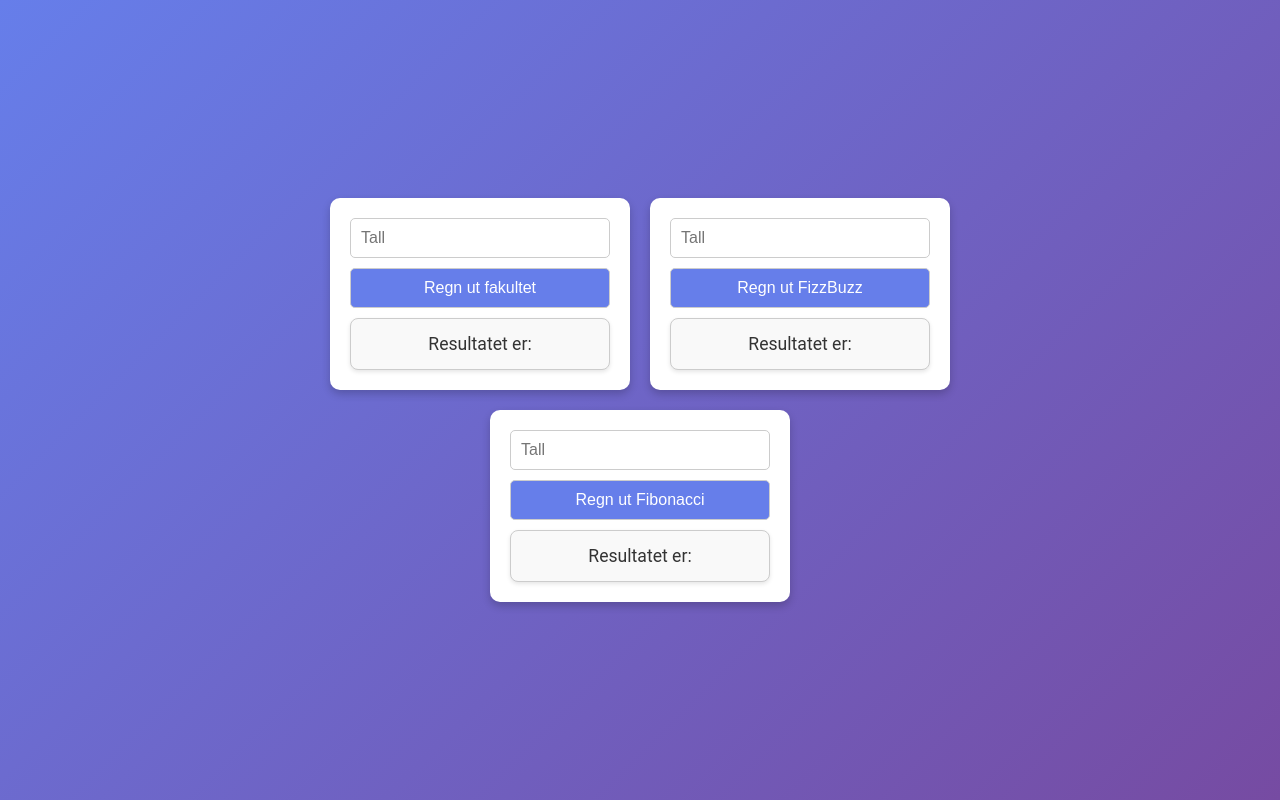
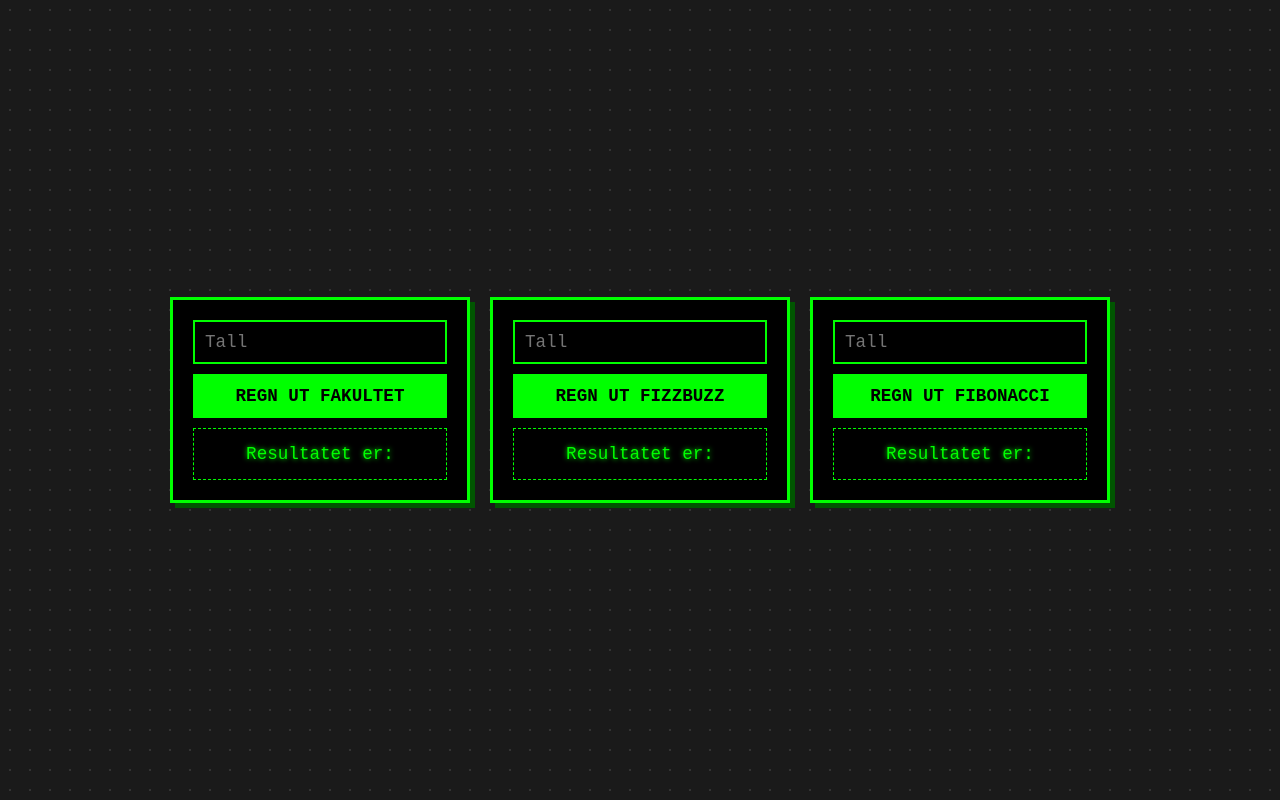
Before and after one commit to hyperit123/kalculater, a website with bundled scripts: page index.html in a window 1280 px wide. Built offline with nearby package versions, Linux system fonts and the light colour scheme.

Commit message:
feat: update README and style for improved user experience and aesthetics

```diff
--- a/style.css
+++ b/style.css
@@ -10,35 +10,39 @@ body {
     justify-content: center;
     align-items: center;
     min-height: 100vh;
-    background: linear-gradient(135deg, #667eea 0%, #764ba2 100%);
-    font-family: 'Roboto', Arial, sans-serif;
-    color: #333;
+    background: #1a1a1a;
+    background-image: radial-gradient(#333 10%, transparent 10%);
+    background-size: 20px 20px;
+    font-family: 'Courier New', Courier, monospace;
+    color: #00ff00;
     padding: 20px;
 }
 
 /* Enhanced container styles */
 .container {
-    display: flex;
-    flex-wrap: wrap;
+    display: grid;
+    grid-template-columns: repeat(auto-fit, minmax(280px, 300px));
     gap: 20px;
     justify-content: center;
+    width: 100%;
 }
 
 /* Individual box styles */
 .box {
-    background: #fff;
-    border-radius: 10px;
-    box-shadow: 0 4px 8px rgba(0, 0, 0, 0.2);
+    background: #000;
+    border: 3px solid #00ff00;
+    border-radius: 0;
+    box-shadow: 5px 5px 0px #005500;
     padding: 20px;
     width: 100%;
     max-width: 300px;
     text-align: center;
-    transition: transform 0.3s ease, box-shadow 0.3s ease;
+    transition: transform 0.1s ease;
 }
 
 .box:hover {
-    transform: scale(1.05);
-    box-shadow: 0 8px 16px rgba(0, 0, 0, 0.3);
+    transform: translate(-2px, -2px);
+    box-shadow: 7px 7px 0px #00ff00;
 }
 
 .box form {
@@ -49,36 +53,43 @@ body {
 
 .box input, .box button {
     padding: 10px;
-    font-size: 1em;
-    border: 1px solid #ccc;
-    border-radius: 5px;
+    font-size: 1.1em;
+    font-family: inherit;
+    border: 2px solid #00ff00;
+    border-radius: 0;
+    background: #000;
+    color: #00ff00;
+    outline: none;
 }
 
 .box button {
-    background: #667eea;
-    color: white;
+    background: #00ff00;
+    color: #000;
+    font-weight: bold;
     cursor: pointer;
-    transition: background 0.3s;
+    text-transform: uppercase;
 }
 
 .box button:hover {
-    background: #764ba2;
+    background: #000;
+    color: #00ff00;
 }
 
 /* Enhanced result box styles */
 .result-box {
-    background: #f9f9f9;
-    border: 1px solid #ccc;
-    border-radius: 8px;
+    background: #000;
+    border: 1px dashed #00ff00;
+    border-radius: 0;
     padding: 15px;
     margin-top: 10px;
     font-size: 1.1em;
-    color: #333;
-    box-shadow: 0 2px 4px rgba(0, 0, 0, 0.1);
+    color: #00ff00;
     text-align: center;
+    text-shadow: 0 0 5px #00ff00;
 }
 
 .result-box span {
     font-weight: bold;
-    color: #667eea;
+    color: #00ff00;
+    text-decoration: underline;
 }
```
Also changed, not shown: README.md.
